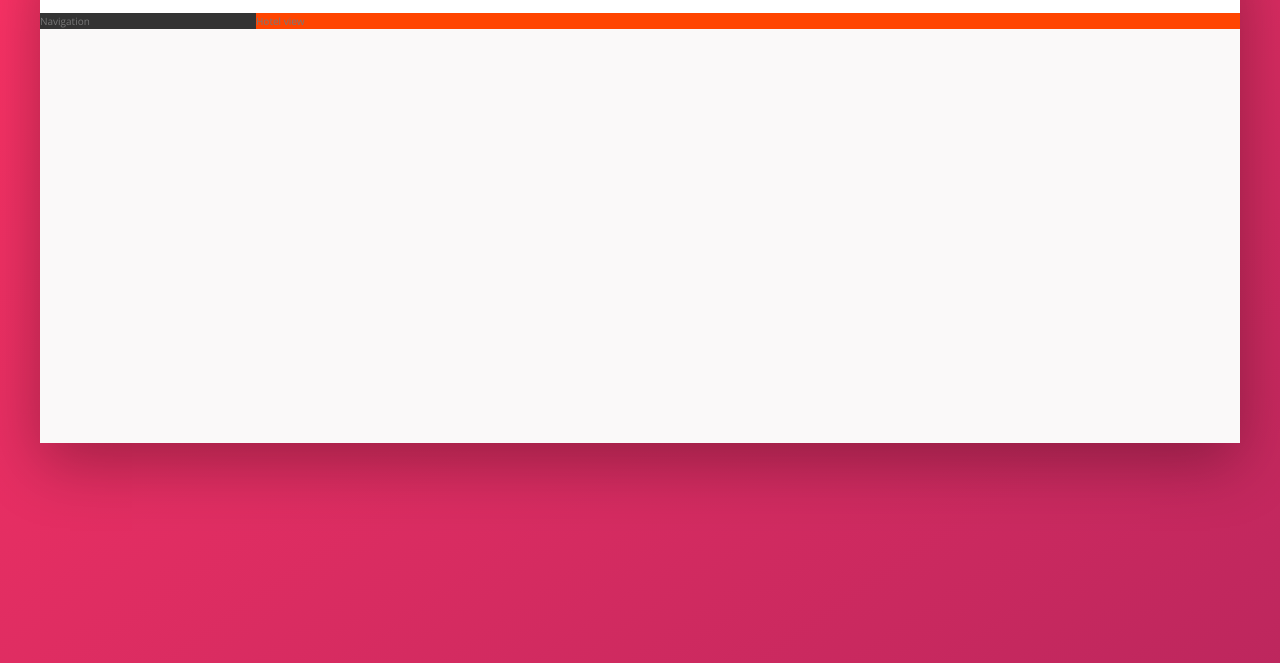
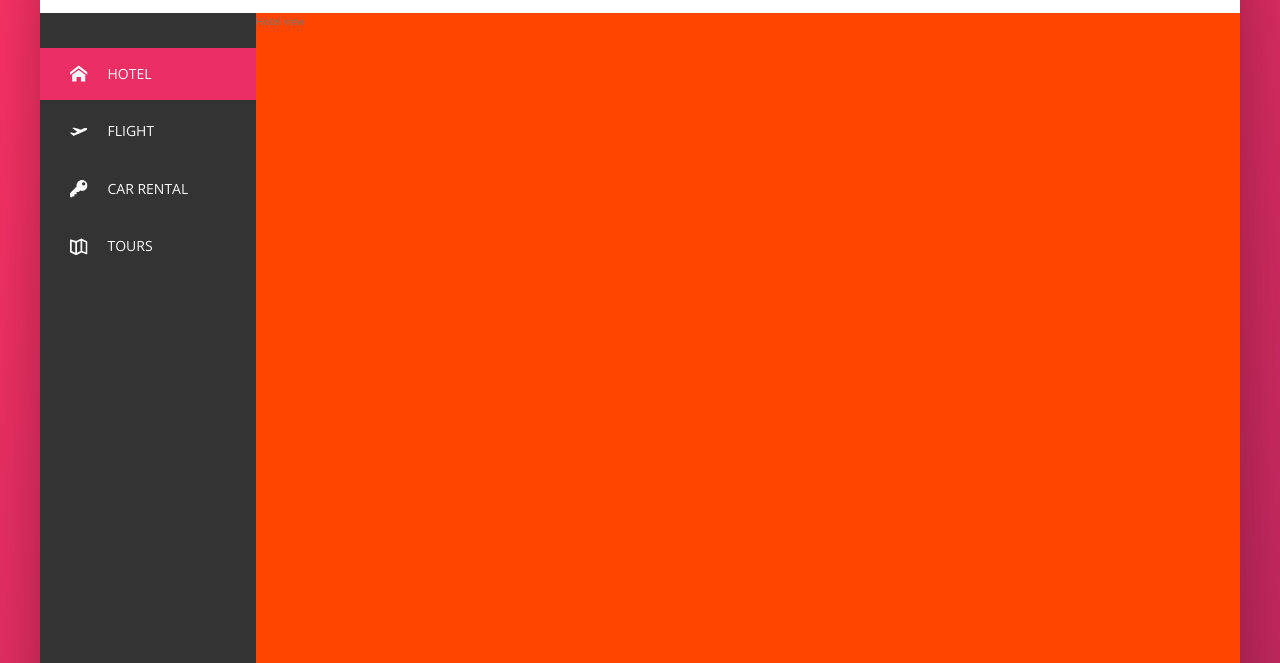
Before and after one commit to DmitryDoroshko/trillo, a website: page index.html in a window 1280 px wide. Shown: the part 137-800 px from the top of the page. Drawn offline with nearby package versions, Linux system fonts and the light colour scheme.

Commit message:
Sidebar done

```diff
--- a/index.html
+++ b/index.html
@@ -59,7 +59,54 @@
             </header>
             <!-- Header END -->
             <div class="content">
-                <nav class="sidebar">Navigation</nav>
+                <nav class="sidebar">
+                    <ul class="side-nav">
+                        <li class="side-nav__item side-nav__item--active">
+                            <a href="#" class="side-nav__link">
+                                <svg class="side-nav__icon">
+                                    <use
+                                        xlink:href="img/sprite.svg#icon-home"
+                                    ></use>
+                                </svg>
+                                <span class="side-nav__text">Hotel</span>
+                            </a>
+                        </li>
+                        <li class="side-nav__item">
+                            <a href="#" class="side-nav__link">
+                                <svg class="side-nav__icon">
+                                    <use
+                                        xlink:href="img/sprite.svg#icon-aircraft-take-off"
+                                    ></use>
+                                </svg>
+                                <span class="side-nav__text">Flight</span>
+                            </a>
+                        </li>
+                        <li class="side-nav__item">
+                            <a href="#" class="side-nav__link">
+                                <svg class="side-nav__icon">
+                                    <use
+                                        xlink:href="img/sprite.svg#icon-key"
+                                    ></use>
+                                </svg>
+                                <span class="side-nav__text">Car Rental</span>
+                            </a>
+                        </li>
+                        <li class="side-nav__item">
+                            <a href="#" class="side-nav__link">
+                                <svg class="side-nav__icon">
+                                    <use
+                                        xlink:href="img/sprite.svg#icon-map"
+                                    ></use>
+                                </svg>
+                                <span class="side-nav__text">Tours</span>
+                            </a>
+                        </li>
+                    </ul>
+                    <div class="legal">
+                        &copy; 2021 by Trillo. All rights reserved.
+                    </div>
+                </nav>
+
                 <!-- Sidebar End -->
                 <main class="hotel-view">Hotel view</main>
                 <!-- Hotel view end -->
--- a/sass/_components.scss
+++ b/sass/_components.scss
@@ -1,4 +1,4 @@
-// Logo
+// Logo ================================================================
 .logo {
     height: 3.25rem;
     margin: 0px 0px 0px 2rem;
@@ -61,7 +61,7 @@
     }
 }
 
-// User navigation
+// User navigation ================================================================
 .user-nav {
     display: flex;
     align-items: center;
@@ -118,3 +118,71 @@
     &__user-name {
     }
 }
+
+// Side navigation ================================================================
+.side-nav {
+    list-style: none;
+    font-size: 1.4rem;
+    margin-top: 3.5rem;
+
+    &__item {
+        position: relative;
+        &:not(:last-child) {
+            margin-bottom: 0.5rem;
+        }
+    }
+
+    &__item::before {
+        content: "";
+        position: absolute;
+        left: 0;
+        top: 0;
+        height: 100%;
+        width: 3px;
+        background-color: var(--color-primary);
+        transform: scaleY(0);
+        transition: transform 0.2s, width 0.4s cubic-bezier(1, 0, 0, 1) 0.2s,
+            background-color 0.1s;
+        z-index: 50;
+    }
+
+    &__item:hover::before,
+    &__item--active::before {
+        transform: scaleY(1);
+        width: 100%;
+    }
+
+    &__item:active::before {
+        background-color: var(--color-primary-light);
+    }
+
+    &__link:link,
+    &__link:visited {
+        position: relative;
+        z-index: 100;
+        text-decoration: none;
+        color: var(--color-grey-light-1);
+        text-transform: uppercase;
+        display: flex;
+        align-items: center;
+        padding: 1.5rem 3rem;
+    }
+
+    &__icon {
+        width: 1.75rem;
+        height: 1.75rem;
+        fill: currentColor;
+    }
+
+    &__text {
+        margin-left: 2rem;
+    }
+}
+
+// Legal ================================================================
+.legal {
+    font-size: 1.2rem;
+    text-align: center;
+    padding: 2.5rem;
+    color: var(--color-grey-light-4);
+}
--- a/sass/_layout.scss
+++ b/sass/_layout.scss
@@ -5,6 +5,7 @@
     box-shadow: var(--shadow-dark-1);
     min-height: 50rem;
 }
+
 .header {
     font-size: 1.4rem;
     display: flex;
@@ -14,14 +15,21 @@
     justify-content: space-between;
     align-items: center;
 }
+
 .content {
     display: flex;
 }
+
 .sidebar {
     background-color: var(--color-grey-dark-1);
     flex: 0 0 18%;
+    display: flex;
+    flex-direction: column;
+    justify-content: space-between;
 }
+
 .hotel-view {
     background-color: orangered;
+    height: 80rem;
     flex: 1;
 }
```
Also changed, not shown: css/style.css.
